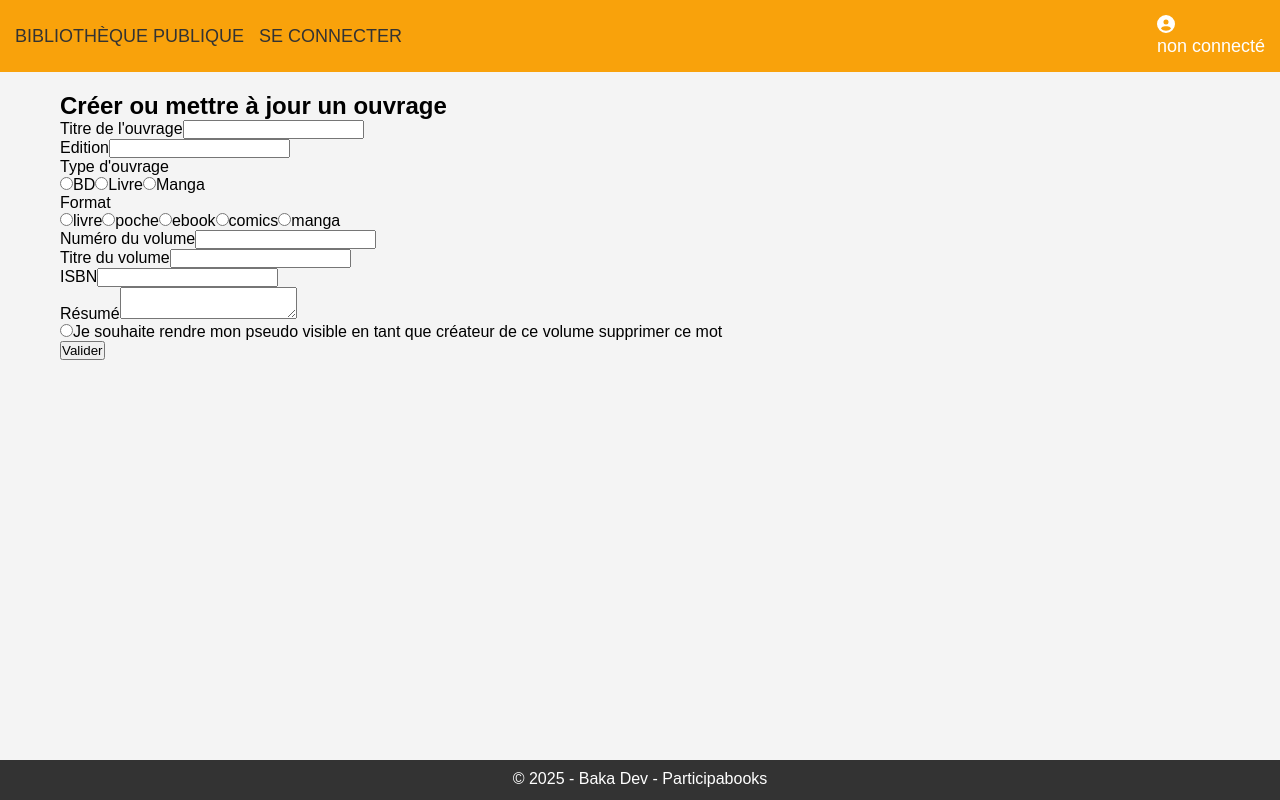
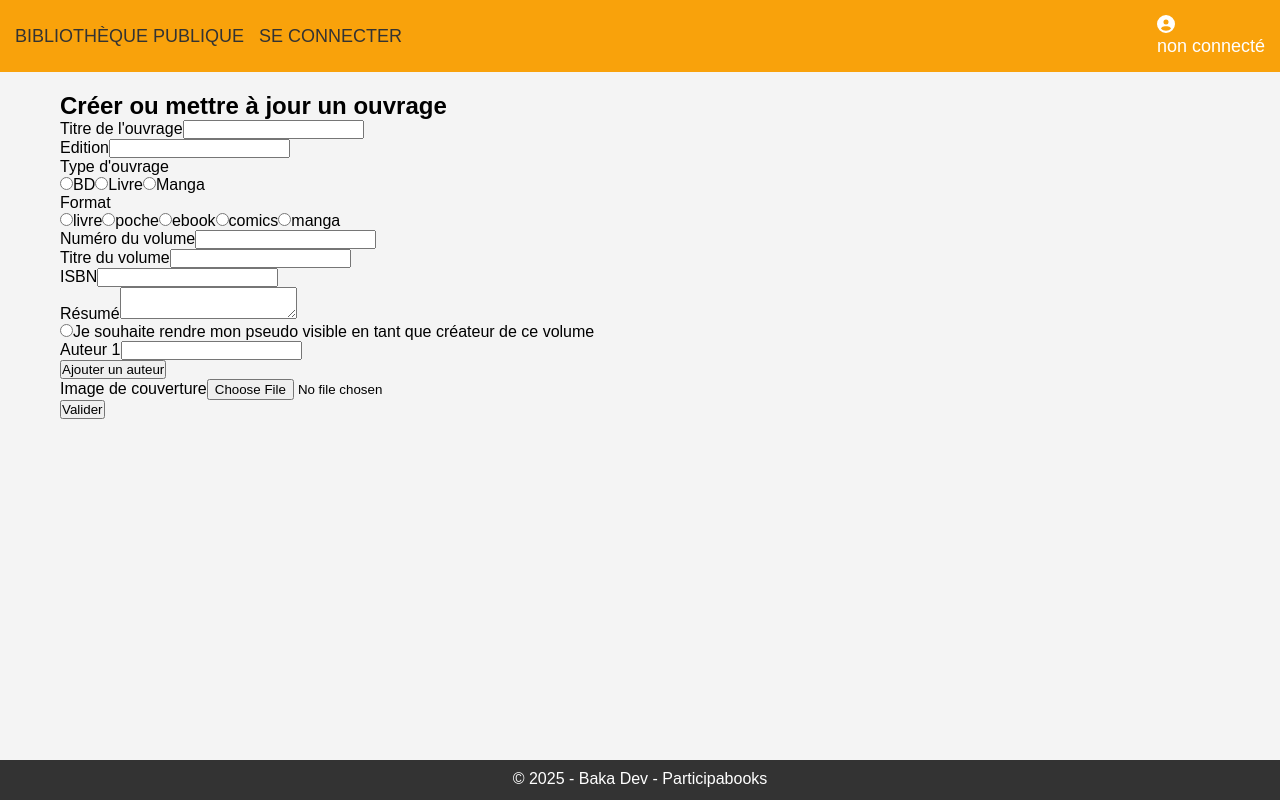
Before and after one commit to bakakoozin/participabooks, a React (Vite) app in the folder pbooks-client/: page /creator in a window 1280 px wide. Built offline with nearby package versions, Linux system fonts and the light colour scheme; no server answers.

Commit message:
create form authors et media

```diff
--- a/pbooks-client/src/pages/user/Create.jsx
+++ b/pbooks-client/src/pages/user/Create.jsx
@@ -1,47 +1,80 @@
 import { useNavigate } from "react-router-dom";
-import { useDispatch, useSelector } from "react-redux";
+import { useDispatch } from "react-redux";
 import { useState } from "react";
 import { login } from "../../features/authSlice";
 import { API_URL } from "../../utils/constants";
 import { toast } from "react-toastify";
 
 function Creator() {
-  const { infos } = useSelector((state) => state.auth);
   const dispatch = useDispatch();
   const navigate = useNavigate();
 
   const [formData, setFormData] = useState({
-    pseudo: infos.pseudo || "",
-    email: infos.email || "",
-    password: "",
-    passwordCheck: "",
+    name: "",
+    edition: "",
+    type: "",
+    format: "",
+    number: "",
+    title: "",
+    isbn: "",
+    description: "",
+    creator_visibility: "1",
+    media: null,
+    authors: [""],
   });
 
   const [message, setMessage] = useState("");
 
   function handleChange(e) {
-    const { name, value } = e.target;
+    const { name, value, files } = e.target;
+    if (name === "media") {
+      setFormData((prevData) => ({
+        ...prevData,
+        media: files[0],
+      }));
+    } else if (name.startsWith("author")) {
+      const index = parseInt(name.split("-")[1], 10);
+      const newAuthors = [...formData.authors];
+      newAuthors[index] = value;
+      setFormData((prevData) => ({
+        ...prevData,
+        authors: newAuthors,
+      }));
+    } else {
+      setFormData((prevData) => ({
+        ...prevData,
+        [name]: value,
+      }));
+    }
+  }
+
+  function addAuthor() {
     setFormData((prevData) => ({
       ...prevData,
-      [name]: value,
+      authors: [...prevData.authors, ""],
     }));
   }
 
   async function handleSubmit(e) {
     e.preventDefault();
-    const newFormData = {
-      name: formData.name,
-      edition: formData.edition,
-      type: formData.type,
-      format: formData.format,
-      number: formData.number,
-      title: formData.title,
-      isbn: formData.isbn,
-      description: formData.description,
-      creator_visibility: formData.creator_visibility,
-    };
+    const newFormData = new FormData();
+    newFormData.append("name", formData.name);
+    newFormData.append("edition", formData.edition);
+    newFormData.append("type", formData.type);
+    newFormData.append("format", formData.format);
+    newFormData.append("number", formData.number);
+    newFormData.append("title", formData.title);
+    newFormData.append("isbn", formData.isbn);
+    newFormData.append("description", formData.description);
+    newFormData.append("creator_visibility", formData.creator_visibility);
+    if (formData.image) {
+      newFormData.append("image", formData.image);
+    }
+    formData.authors.forEach((author, index) => {
+      newFormData.append(`author-${index}`, author);
+    });
     try {
-      const response = await fetch(`${API_URL}/user/profile`, {
+      const response = await fetch(`${API_URL}/create`, {
         // à modifier
         method: "POST",
         headers: {
@@ -59,8 +92,8 @@ function Creator() {
         if (checkSession.ok) {
           const resJSON = await checkSession.json();
           dispatch(login(resJSON.user)); // à modifier
-          toast.success("Mise à jour réussie.");
-          navigate("/dashboard"); // à modifier
+          toast.success("Ouvrage créé!");
+          navigate("/"); // à modifier
         } else {
           toast.error(
             "Échec de la vérification de la session. Veuillez réessayer."
@@ -69,11 +102,11 @@ function Creator() {
       } else {
         const resJSON = await response.json();
         toast.error(
-          resJSON.message || "Échec de la mise à jour. Veuillez réessayer."
+          resJSON.message || "Échec de la création. Veuillez réessayer."
         );
       }
     } catch (error) {
-      console.error("Erreur lors de la mise à jour.", error);
+      console.error("Erreur lors de la création.", error);
       setMessage("Erreur s'est produite. Veuillez réessayer.");
     }
   }
@@ -237,8 +270,33 @@ function Creator() {
           />
           <label htmlFor="creator_visibility">
             Je souhaite rendre mon pseudo visible en tant que créateur de ce
-            volume supprimer ce mot
+            volume
           </label>
+        </div>
+        {formData.authors.map((author, index) => (
+          <div key={index}>
+            <label htmlFor={`author-${index}`}>Auteur {index + 1}</label>
+            <input
+              type="text"
+              id={`author-${index}`}
+              name={`author-${index}`}
+              value={author}
+              onChange={handleChange}
+            />
+          </div>
+        ))}
+        <button type="button" onClick={addAuthor}>
+          Ajouter un auteur
+        </button>
+        <div>
+        <label htmlFor="media">Image de couverture</label>
+          <input
+            type="file"
+            id="media"
+            name="media"
+            accept="image/*"
+            onChange={handleChange}
+          />
         </div>
         <button type="submit">Valider</button>
       </form>
```
